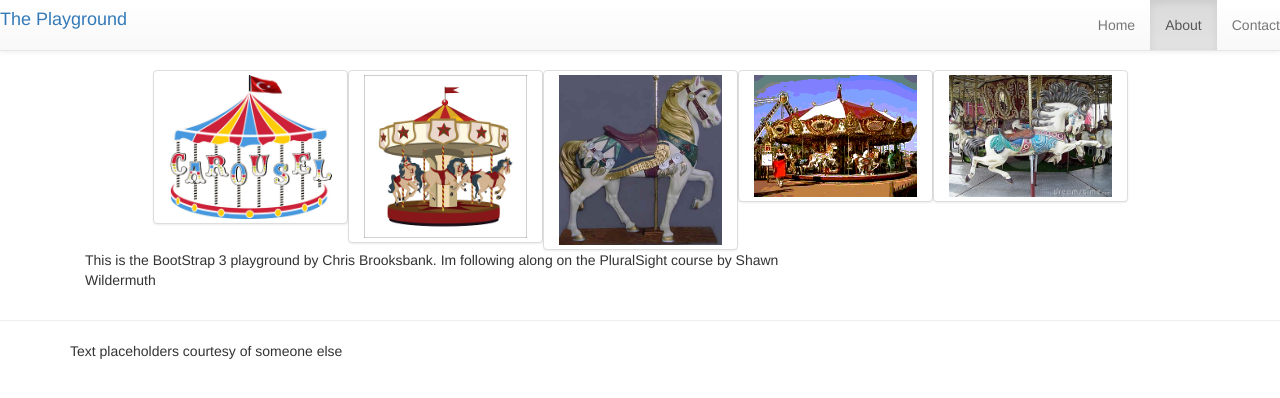
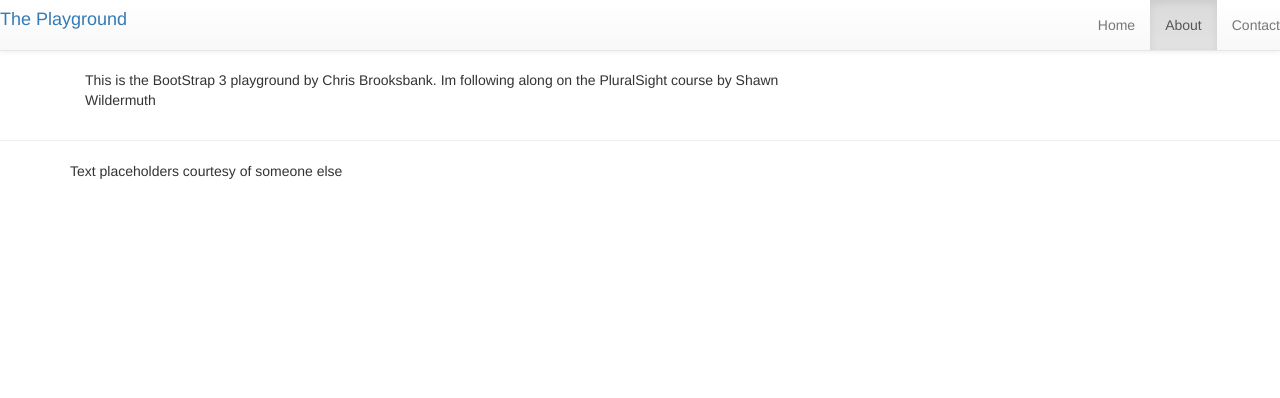
Before and after one commit to ChrisBrooksbank/bootstrap3-playground, a website: page about.html in a window 1280 px wide. Drawn offline with nearby package versions, Linux system fonts and the light colour scheme.

```diff
--- a/about.html
+++ b/about.html
@@ -29,13 +29,6 @@
 				</div>
 			</header>
 			<section id="body" class="container">
-				<div class="row hidden-xs">
-					<img src="Carousel1.png" alt="carousel image 1" class="col-md-2 col-md-offset-1 img-thumbnail">
-					<img src="Carousel2.jpg" alt="carousel image 2" class="col-md-2 img-thumbnail">
-					<img src="Carousel3.jpg" alt="carousel image 3" class="col-md-2 img-thumbnail">
-					<img src="carousel4.gif" alt="carousel image 4" class="col-md-2 img-thumbnail">
-					<img src="Carousel5.jpg" alt="carousel image 5" class="col-md-2 img-thumbnail">
-				</div>
 				<section id="main" class="col-md-8 col-sm-10">
 				   <p>This is the BootStrap 3 playground by Chris Brooksbank. Im following along on the PluralSight course by Shawn Wildermuth</p>
 				</section>
```
Also changed, not shown: contact.html (+0 -7 lines), index.html (+5 -3 lines).
